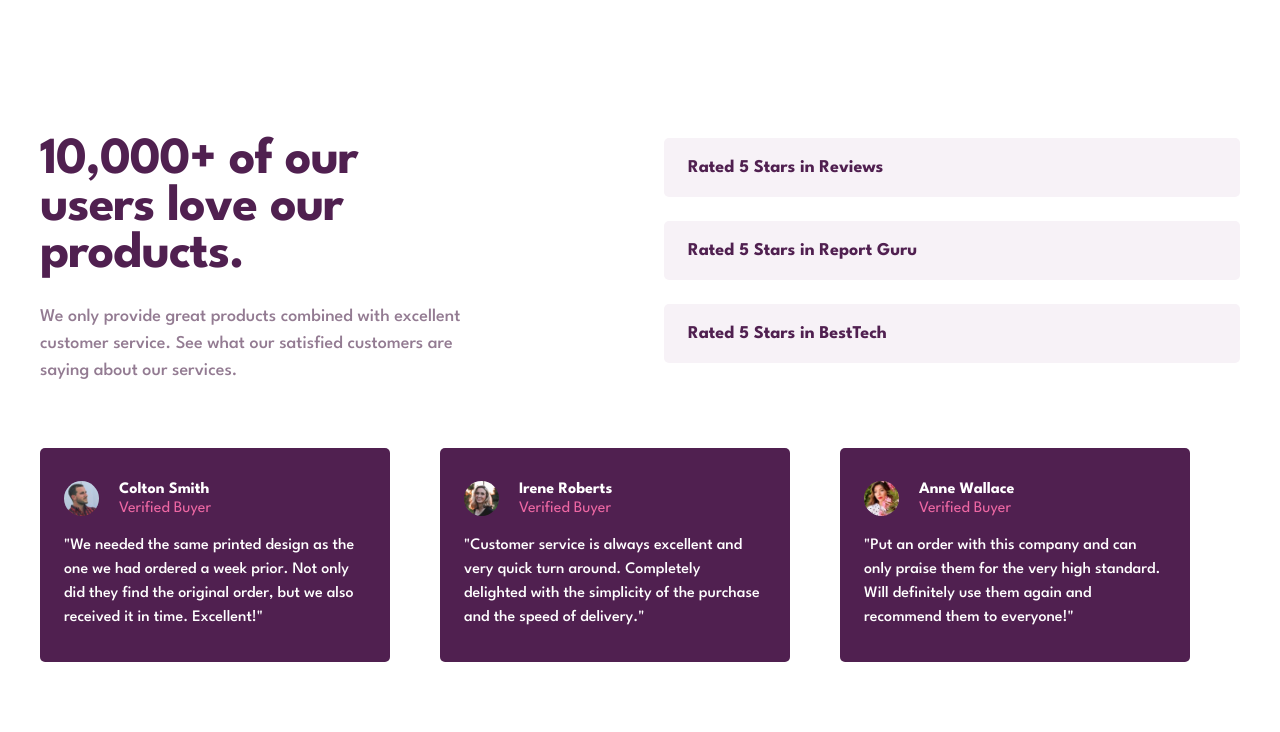
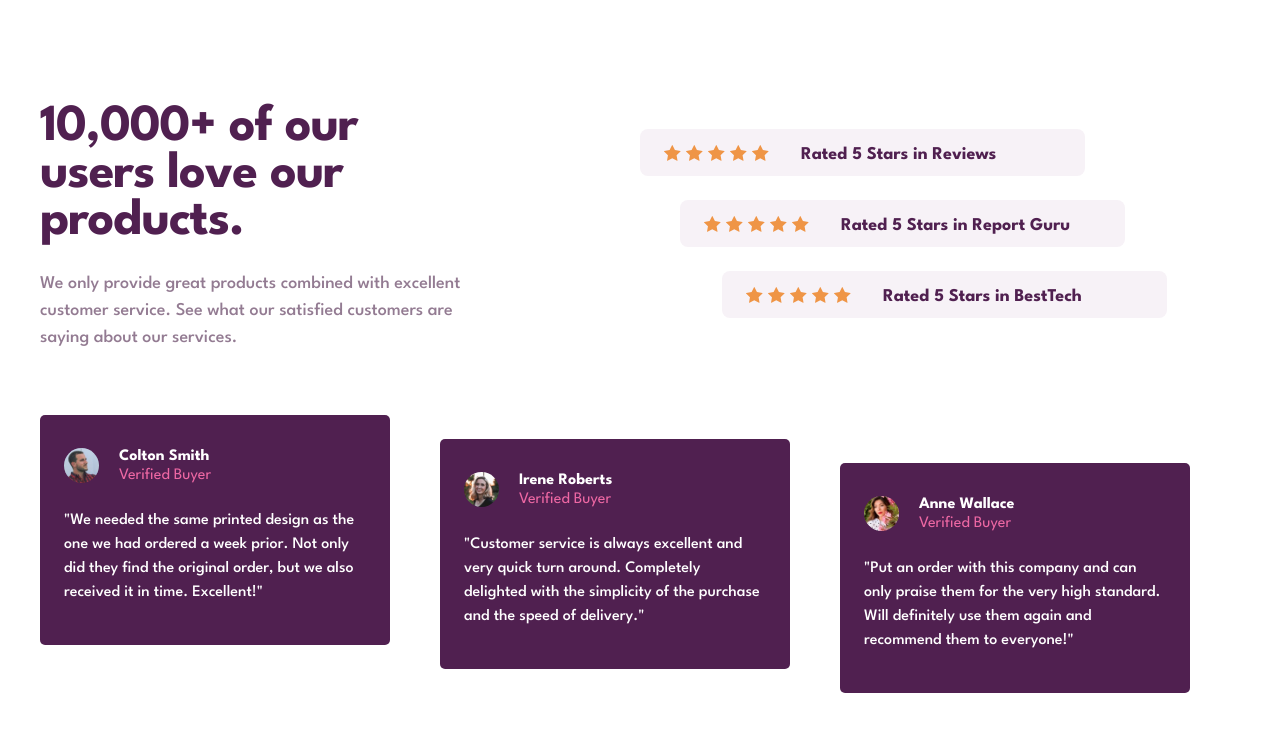
Before and after one commit to huali235/social-proof-section, a plain HTML site: page index.html in a window 1280 px wide. Drawn offline with Linux system fonts and the light colour scheme.

Commit message:
Fixed alignment of elements

```diff
--- a/styles.css
+++ b/styles.css
@@ -65,6 +65,15 @@ body {
   height: 100vh;
   display: grid;
   place-content: center;
+  position: relative;
+}
+
+body[data-icon="pattern-bottom"]::before {
+  content: "";
+  background-image: url(images/bg-pattern-bottom-desktop.svg);
+  width: 1085px;
+  height: 673px;
+  position: absolute;
 }
 
 .testimonials {
@@ -75,12 +84,11 @@ body {
 .top-section {
   display: grid;
   grid-template-columns: 1fr 1fr;
-  column-gap: 4.8rem;
   margin-bottom: 6.4rem;
 }
 
 .top-section-left {
-  margin-right: 13.4rem;
+  padding-right: 16.4rem;
 }
 
 .top-heading {
@@ -103,41 +111,68 @@ header p {
   display: flex;
   flex-direction: column;
   gap: 2.4rem;
+  margin-top: 2.4rem;
 }
 
 .rating-box {
+  width: 445px;
   background-color: hsl(300, 24%, 96%);
   font-size: 1.8rem;
   color: hsl(300, 43%, 22%);
   font-weight: 700;
-  border-radius: 0.5rem;
-  padding: 1.6rem 2.4rem;
+  border-radius: 0.8rem;
+  padding: 0.8rem 2.4rem;
+  padding-right: 2rem;
   display: flex;
   align-items: center;
+  gap: 3.2rem;
 }
 
-.rating-text {
-  display: inline-flex;
-  align-items: center;
+.rating-box:nth-child(2) {
+  margin-left: 4rem;
 }
 
-.rating-text[data-icon="star"]::before {
-  content: "";
+.rating-box:nth-child(3) {
+  margin-left: 8.2rem;
+}
+
+.stars {
+  display: flex;
+  align-items: center;
+  gap: 0.5rem;
+}
+
+.star {
+  display: inline-block;
   background-image: url(images/icon-star.svg);
   width: 17px;
   height: 16px;
 }
 
+.rating-text {
+  margin-top: 0.4rem;
+}
+
 .bottom-section {
   display: grid;
   grid-template-columns: repeat(3, 1fr);
+  grid-auto-rows: 280px;
 }
 
 .buyer-testimonial {
   max-width: 350px;
+  max-height: 230px;
   padding: 3.2rem 2.4rem;
   background-color: hsl(300, 43%, 22%);
   border-radius: 0.5rem;
+}
+
+.buyer-testimonial:nth-child(2) {
+  margin-top: 2.4rem;
+}
+
+.buyer-testimonial:nth-child(3) {
+  margin-top: 4.8rem;
 }
 
 .buyer-info {
@@ -170,7 +205,7 @@ header p {
 }
 
 .testimonial-content {
-  margin-top: 1.6rem;
+  margin-top: 2.4rem;
   color: hsl(0, 0%, 100%);
   font-size: 1.6rem;
   font-weight: 500;
```
